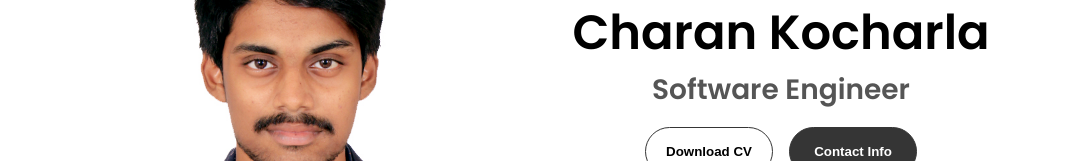
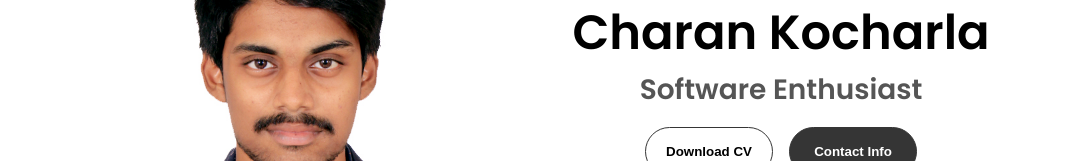
Before and after one commit to CharanKocharla13/html-css-js-portfolio, a plain HTML site: page index.html in a window 1280 px wide. Shown: the part 386-547 px from the top of the page, without its empty margins (99-1181 px from the left). Drawn offline with Linux system fonts and the light colour scheme.

Commit message:
Update index.html

```diff
--- a/index.html
+++ b/index.html
@@ -43,7 +43,7 @@
       <div class="section__text">
         <p class="section__text__p1">Hello, I'm</p>
         <h1 class="title">Charan Kocharla</h1>
-        <p class="section__text__p2">Software Engineer</p>
+        <p class="section__text__p2">Software Enthusiast</p>
         <div class="btn-container">
           <button
             class="btn btn-color-2"
```
